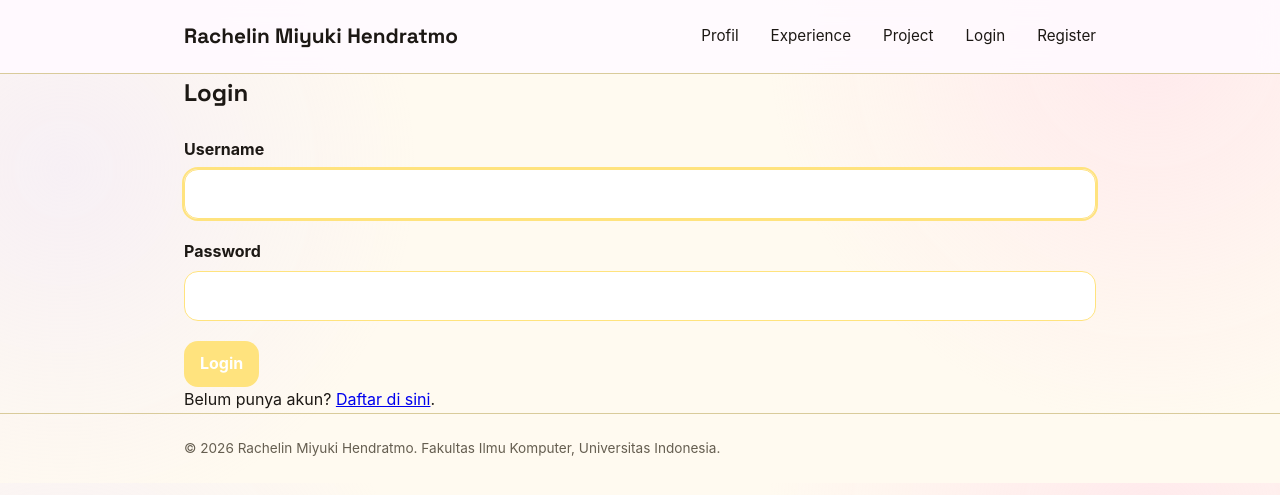
After one commit to rachelinmiyuki/myportofolio, a Django app: a page that uses templates/base.html in a window 1280 px wide. The commit adds this page. Shown: the top 495 px of the page. Run offline with Django 5.2, Linux system fonts and the light colour scheme.

Commit message:
feat: Implemmentasi Autentikasi, dan Session & Cookie di Section Project

```diff
--- a/main/models.py
+++ b/main/models.py
@@ -1,5 +1,6 @@
 import uuid
 from django.db import models
+from django.contrib.auth.models import User
 
 class Experience(models.Model):
     EXPERIENCE_CHOICES = [
@@ -48,6 +49,9 @@ class Project(models.Model):
     tag3 = models.CharField(max_length=50, blank=True)
     tag4 = models.CharField(max_length=50, blank=True)
     detail_url = models.URLField(blank=True, null=True)
+    starred_by = models.ManyToManyField(
+        User, related_name="starred_projects", blank=True
+    )
 
     def __str__(self):
         return self.title
--- a/main/urls.py
+++ b/main/urls.py
@@ -1,6 +1,6 @@
 from django.urls import path
 
-from main.views import show_main, show_experience, show_project, create_project, get_projects_json, delete_project, create_experience, get_experiences_json, delete_experience, update_experience, update_project
+from main.views import show_main, show_experience, show_project, create_project, get_projects_json, delete_project, create_experience, get_experiences_json, delete_experience, update_experience, update_project, register, login_user, logout_user, toggle_star
 
 app_name = "main"
 
@@ -15,5 +15,11 @@ urlpatterns = [
     path("experience/<uuid:experience_id>/delete/",delete_experience,name="delete_experience"),
     path("projects/<uuid:project_id>/delete/", delete_project ,name="delete_project"),
     path("experience/<uuid:experience_id>/update/", update_experience,name="update_experience"),
-    path("project/<uuid:project_id>/update/", update_project,name="update_project")
+    path("project/<uuid:project_id>/update/", update_project,name="update_project"),
+    path("register/", register, name="register"),
+    path("login/", login_user, name="login"),
+    path("logout/", logout_user, name="logout"),
+    path("projects/<uuid:project_id>/star/",toggle_star,name="toggle_star",
+),
+
 ]
--- a/main/views.py
+++ b/main/views.py
@@ -1,17 +1,18 @@
-from django.shortcuts import render
-
-# Create your views here.
-from django.shortcuts import render
-
 from main.models import Experience, Project
 from main.forms import ProjectForm, ExperienceForm
 from django.contrib import messages
+from django.contrib.auth import login, logout
+from django.contrib.auth.forms import AuthenticationForm, UserCreationForm
 from django.core import serializers
 from django.http import HttpResponse
 from django.shortcuts import get_object_or_404, redirect, render
+import datetime
+from django.contrib.auth.decorators import login_required
+from django.core.exceptions import PermissionDenied
 
 
 def show_main(request):
+    last_login = request.COOKIES.get('last_login', 'Belum ada sesi login / Cookie tidak ditemukan')
     context = {
         "name": "Rachelin Miyuki Hendratmo",
         "npm": "2506536553",
@@ -19,6 +20,7 @@ def show_main(request):
         "bio": (
             "IS student at Universitas Indonesia with a strong interest in Product Management and technology-driven problem solving. Passionate about building impactful technology solutions by bridging user needs, business objectives, and technical possibilities."
         ),
+        "last_login": last_login,
     }
     return render(request, "index.html", context)
 
@@ -70,12 +72,12 @@ def get_experiences_json(request):
 
 def get_projects_json(request):
     title_query = request.GET.get("title", "").strip()
-    projects = Project.objects.all()
+    projects = Project.objects.all();
 
     if title_query:
         projects = projects.filter(title__icontains=title_query)
 
-    projects_json = serializers.serialize("json", projects)
+    projects_json = serializers.serialize("json", projects, use_natural_foreign_keys=True)
     return HttpResponse(projects_json, content_type="application/json")
 
 def create_experience(request):
@@ -93,7 +95,11 @@ def create_experience(request):
     }
     return render(request, "experience_form.html", context)
 
+@login_required(login_url="/login/")  # Tambahkan baris ini
 def create_project(request):
+    if not request.user.is_superuser:
+            raise PermissionDenied
+
     form = ProjectForm(request.POST or None)
 
     if request.method == "POST" and form.is_valid():
@@ -106,6 +112,8 @@ def create_project(request):
         "form": form,
         "is_update": False,
     }
+
+
     return render(request, "projects_form.html", context)
 
 def delete_experience(request, experience_id):
@@ -118,7 +126,11 @@ def delete_experience(request, experience_id):
 
     return redirect("main:show_experience")
 
+@login_required(login_url="/login/")
 def delete_project(request, project_id):
+    if not request.user.is_superuser:
+                raise PermissionDenied
+
     project = get_object_or_404(Project, pk=project_id)
 
     if request.method == "POST":
@@ -150,7 +162,11 @@ def update_experience(request, experience_id):
 
     return render(request, "experience_form.html", context)
 
+@login_required(login_url="/login/")
 def update_project(request, project_id):
+    if not request.user.is_superuser:
+                raise PermissionDenied
+
     project = get_object_or_404(Project, pk=project_id)
 
     form = ProjectForm(
@@ -171,3 +187,54 @@ def update_project(request, project_id):
     }
 
     return render(request, "projects_form.html", context)
+
+def register(request):
+    form = UserCreationForm(request.POST or None)
+
+    if request.method == "POST" and form.is_valid():
+        form.save()
+        messages.success(request, "Akun berhasil dibuat. Silakan login.")
+        return redirect("main:login")
+
+    context = {
+        "name": "Rachelin Miyuki Hendratmo",
+        "form": form,
+    }
+    return render(request, "register.html", context)
+
+def login_user(request):
+    form = AuthenticationForm(request, data=request.POST or None)
+
+    if request.method == "POST" and form.is_valid():
+        user = form.get_user()
+        login(request, user)
+        response = redirect("main:show_main")
+        response.set_cookie('last_login', datetime.datetime.now().strftime('%Y-%m-%d %H:%M:%S'))
+        return response
+
+    context = {
+        "name": "Rachelin Miyuki Hendratmo",
+        "form": form,
+    }
+    return render(request, "login.html", context)
+
+def logout_user(request):
+    logout(request)
+    response = redirect("main:show_main")
+    response.delete_cookie('last_login')
+    return response
+
+# Tanpa cek is_superuser: semua akun yang sudah login boleh memberi star
+@login_required(login_url="/login/")
+def toggle_star(request, project_id):
+    project = get_object_or_404(Project, pk=project_id)
+
+    if request.method == "POST":
+        # Kalau akun ini sudah pernah memberi star, batalkan star-nya.
+        # Kalau belum, tambahkan star.
+        if request.user in project.starred_by.all():
+            project.starred_by.remove(request.user)
+        else:
+            project.starred_by.add(request.user)
+
+    return redirect("main:show_project")
--- a/portofolio/settings.py
+++ b/portofolio/settings.py
@@ -46,10 +46,10 @@ INSTALLED_APPS = [
     'main'
 ]
 
-CSRF_TRUSTED_ORIGINS = ["https://rachelin-miyuki-myportofolio.pws.cs.ui.ac.id/"]
+CSRF_TRUSTED_ORIGINS = ["https://rachelin-miyuki-myportofolio.pws.cs.ui.ac.id"]
 
 MIDDLEWARE = [
-     'django.middleware.security.SecurityMiddleware',
+    'django.middleware.security.SecurityMiddleware',
     'whitenoise.middleware.WhiteNoiseMiddleware',
     'django.contrib.sessions.middleware.SessionMiddleware',
     'django.middleware.common.CommonMiddleware',
@@ -68,6 +68,7 @@ TEMPLATES = [
         'APP_DIRS': True,
         'OPTIONS': {
             'context_processors': [
+                "django.template.context_processors.debug",
                 'django.template.context_processors.request',
                 'django.contrib.auth.context_processors.auth',
                 'django.contrib.messages.context_processors.messages',
--- a/templates/base.html
+++ b/templates/base.html
@@ -22,9 +22,16 @@
     <div class="container">
         <a href="{% url 'main:show_main' %}" class="brand">{{ name }}</a>
         <nav>
-            <a href="{% url 'main:show_main' %}">Home</a>
+            <a href="{% url 'main:show_main' %}">Profil</a>
             <a href="{% url 'main:show_experience' %}">Experience</a>
             <a href="{% url 'main:show_project' %}">Project</a>
+            {% if user.is_authenticated %}
+                <span class="nav-user">{{ user.username }}</span>
+                <a href="{% url 'main:logout' %}">Logout</a>
+            {% else %}
+                <a href="{% url 'main:login' %}">Login</a>
+                <a href="{% url 'main:register' %}">Register</a>
+            {% endif %}
         </nav>
     </div>
   </header>
--- a/templates/components/project_delete_modal.html
+++ b/templates/components/project_delete_modal.html
@@ -3,7 +3,7 @@
             popovertarget="delete-project-{{ project.id }}"
             aria-label="Hapus {{ project.title }}"
             title="Hapus proyek">
-        Hapus Proyek
+        Hapus
 </button>
 
 <div id="delete-project-{{ project.id }}"
--- a/templates/index.html
+++ b/templates/index.html
@@ -50,6 +50,10 @@
                         <div class="meta-row">
                             <dt>Program</dt>
                             <dd>{{ study_program }}</dd>
+                        </div>
+                        <div class="meta-row">
+                            <dt>Sesi Terakhir Login</dt>
+                            <dd>{{ last_login }}</dd>
                         </div>
                     </dl>
                     <div class="social-links">
--- /dev/null
+++ b/templates/login.html
@@ -0,0 +1,33 @@
+{% extends "base.html" %}
+{% block meta %}
+    <title>Login - {{ name }}</title>
+{% endblock meta %}
+{% block content %}
+    <main>
+        <section class="experience-section">
+            <div class="container">
+                <h1>Login</h1>
+                {% for message in messages %}
+                    <p class="form-message">{{ message }}</p>
+                {% endfor %}
+                <form method="post" action="{% url 'main:login' %}" class="project-form">
+                    {% csrf_token %}
+                    {% for field in form %}
+                        <div class="form-group">
+                            <label for="{{ field.id_for_label }}">{{ field.label }}</label>
+                            {{ field }}
+                            {% for error in field.errors %}
+                                <p class="form-error">{{ error }}</p>
+                            {% endfor %}
+                        </div>
+                    {% endfor %}
+                    {% for error in form.non_field_errors %}
+                        <p class="form-error">{{ error }}</p>
+                    {% endfor %}
+                    <button type="submit" class="button">Login</button>
+                </form>
+                <p>Belum punya akun? <a href="{% url 'main:register' %}">Daftar di sini</a>.</p>
+            </div>
+        </section>
+    </main>
+{% endblock content %}
```
Also changed, not shown: static/css/style.css (+36 -0 lines), templates/components/project_star.html (added, +10 -0 lines), templates/project.html (+14 -6 lines), templates/register.html (added, +33 -0 lines), main/migrations/0004_project_starred_by_alter_experience_category_and_more.py (added).
